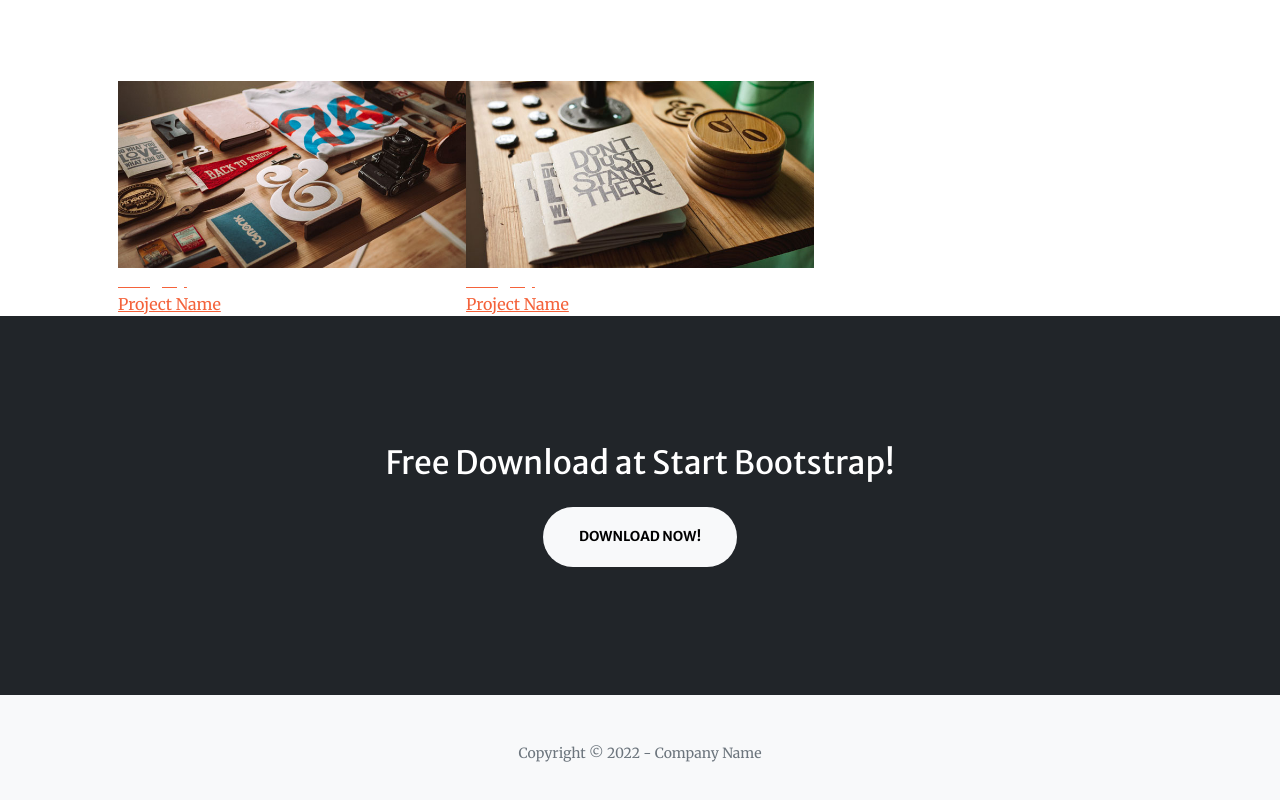
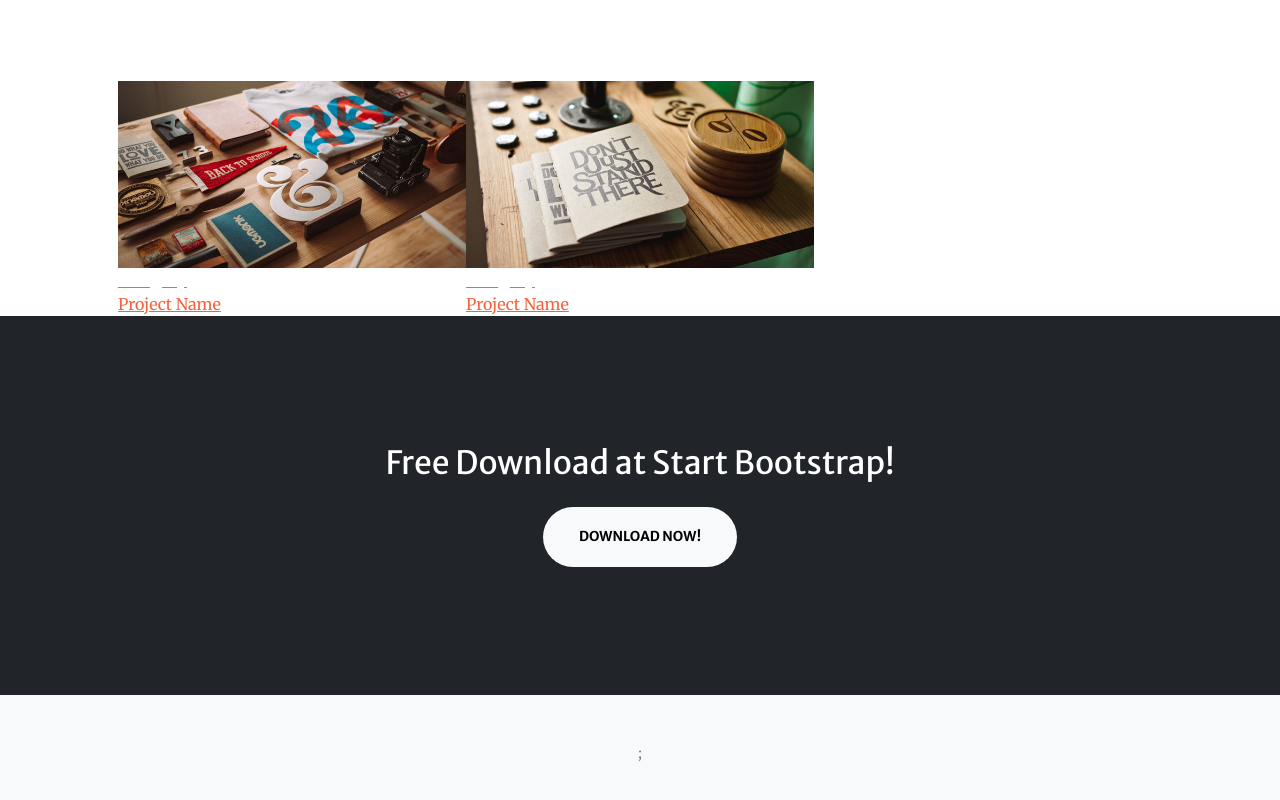
Before and after one commit to yokoyoko917/portfolio_sample, a plain HTML site: page index.html in a window 1280 px wide. Shown: the part 2037-2837 px from the top of the page. Drawn offline with nearby package versions, Linux system fonts and the light colour scheme; some packages are replaced by stand-ins of ours; a script that the page names is missing.

Commit message:
Update index.html

```diff
--- a/index.html
+++ b/index.html
@@ -165,7 +165,7 @@
 
         <!-- Footer-->
         <footer class="bg-light py-5">
-            <div class="container px-4 px-lg-5"><div class="small text-center text-muted">Copyright &copy; 2022 - Company Name</div></div>
+            <div class="container px-4 px-lg-5"><div class="small text-center text-muted">;</div></div>
         </footer>
         <!-- Bootstrap core JS-->
         <script src="https://cdn.jsdelivr.net/npm/bootstrap@5.1.3/dist/js/bootstrap.bundle.min.js"></script>
```
